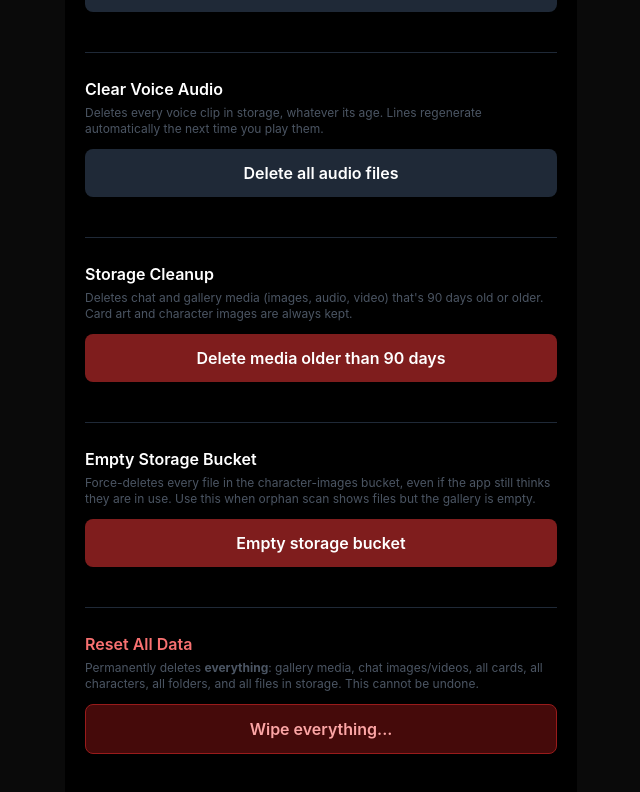
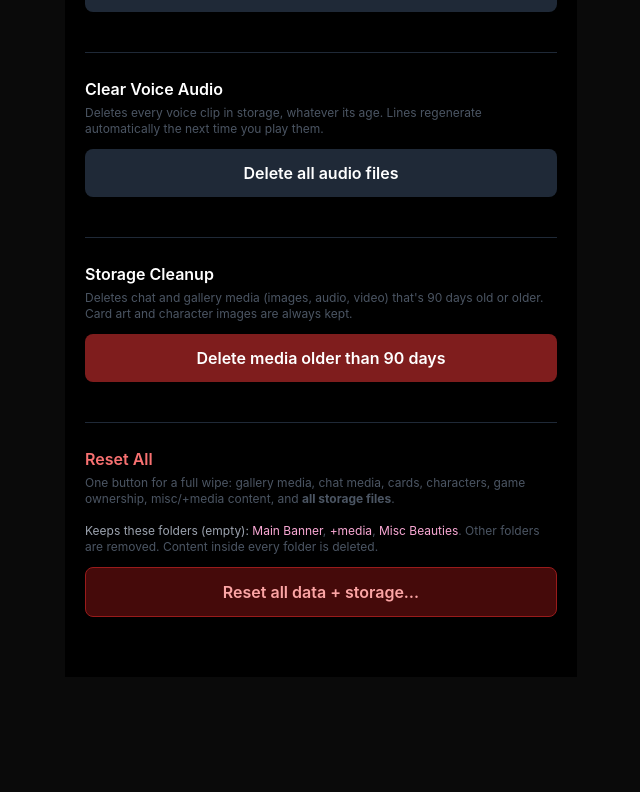
Before and after one commit to yrw2go-ui/Companion, a Next.js app: page /settings in a window 1280 px wide. Shown: the part 2559-3351 px from the top of the page, without its empty margins (319-959 px from the left). After the commit the page ends 3236 px from the top, so only its background shows below. Built offline with nearby package versions, Linux system fonts and the light colour scheme; no server answers; the database is empty.

Commit message:
Add files via upload

```diff
--- a/pages/gallery.js
+++ b/pages/gallery.js
@@ -200,6 +200,10 @@ export default function Gallery() {
   const [fetchOrphanStatus, setFetchOrphanStatus] = useState('')
   const [editPrompt, setEditPrompt] = useState('')
   const [savingPrompt, setSavingPrompt] = useState(false)
+  const [showResetModal, setShowResetModal] = useState(false)
+  const [resetConfirmText, setResetConfirmText] = useState('')
+  const [resetting, setResetting] = useState(false)
+  const [resetStatus, setResetStatus] = useState('')
 
   useEffect(() => { load() }, [])
 
@@ -211,6 +215,83 @@ export default function Gallery() {
       setEditPrompt('')
     }
   }, [selected?.key, selected?.id, selected?.prompt])
+
+  // Same combined Reset All as Settings (keeps essential folders empty)
+  const ESSENTIAL_FOLDER_NAMES = ['main banner', '+media', 'misc beauties']
+  const isEssentialFolder = (name) =>
+    ESSENTIAL_FOLDER_NAMES.includes(String(name || '').trim().toLowerCase())
+
+  const ensureEssentialFolders = async () => {
+    const wanted = [{ name: 'Main Banner' }, { name: '+media' }, { name: 'Misc Beauties' }]
+    const { data: existing } = await supabase.from('gallery_folders').select('id, name')
+    const have = new Set((existing || []).map(f => String(f.name || '').trim().toLowerCase()))
+    for (const w of wanted) {
+      if (!have.has(w.name.toLowerCase())) {
+        await supabase.from('gallery_folders').insert([{ name: w.name }])
+      }
+    }
+  }
+
+  const runResetAll = async () => {
+    if (resetting) return
+    if (resetConfirmText.trim().toUpperCase() !== 'RESET') {
+      alert('Type RESET to confirm')
+      return
+    }
+    setResetting(true)
+    setResetStatus('Clearing folder contents...')
+    try {
+      await supabase.from('folder_items').delete().neq('item_key', '__never__')
+
+      setResetStatus('Deleting gallery media...')
+      await supabase.from('gallery_media').delete().neq('id', '00000000-0000-0000-0000-000000000000')
+
+      setResetStatus('Deleting chat images/videos...')
+      await supabase.from('messages').delete().in('role', ['image', 'video'])
+
+      setResetStatus('Deleting game media & ownership...')
+      try { await supabase.from('player_cards').delete().neq('id', '00000000-0000-0000-0000-000000000000') } catch {}
+      try { await supabase.from('player_media').delete().neq('id', '00000000-0000-0000-0000-000000000000') } catch {}
+      try { await supabase.from('player_misc').delete().neq('id', '00000000-0000-0000-0000-000000000000') } catch {}
+      try { await supabase.from('character_media').delete().neq('id', '00000000-0000-0000-0000-000000000000') } catch {}
+      try { await supabase.from('misc_items').delete().neq('id', '00000000-0000-0000-0000-000000000000') } catch {}
+      try { await supabase.from('freebies').delete().neq('id', '00000000-0000-0000-0000-000000000000') } catch {}
+
+      setResetStatus('Deleting cards...')
+      await supabase.from('cards').delete().neq('id', '00000000-0000-0000-0000-000000000000')
+
+      setResetStatus('Deleting characters...')
+      await supabase.from('characters').delete().neq('id', '00000000-0000-0000-0000-000000000000')
+
+      setResetStatus('Pruning non-essential folders...')
+      const { data: allFolders } = await supabase.from('gallery_folders').select('id, name')
+      for (const f of allFolders || []) {
+        if (!isEssentialFolder(f.name)) {
+          await supabase.from('gallery_folders').delete().eq('id', f.id)
+        }
+      }
+      await ensureEssentialFolders()
+
+      setResetStatus('Wiping storage files...')
+      const storageRes = await fetch('/api/empty-storage', { method: 'POST' })
+      const storageData = await storageRes.json()
+      if (storageData.error) throw new Error('Storage wipe failed: ' + storageData.error)
+
+      setShowResetModal(false)
+      setResetConfirmText('')
+      setResetStatus('')
+      alert(
+        `Reset complete. Removed ${storageData.deleted ?? '?'} storage file(s).\n` +
+        'Kept empty folders: Main Banner, +media, Misc Beauties.'
+      )
+      setSelected(null)
+      await load()
+    } catch (err) {
+      alert('Reset failed: ' + err.message)
+      setResetStatus('')
+    }
+    setResetting(false)
+  }
 
   // Same as Settings → Import Orphaned Media (scan + import)
   const fetchOrphansIntoGallery = async () => {
@@ -2132,7 +2213,13 @@ export default function Gallery() {
           <button onClick={downloadAll} disabled={bulkBusy} className="bg-gray-800 hover:bg-gray-700 disabled:opacity-50 rounded-full px-3 py-2 text-sm font-semibold" title="Download all media">
             ⬇ All
           </button>
-          <button onClick={() => router.push('/settings')} className="bg-red-950 hover:bg-red-900 rounded-full px-3 py-2 text-sm font-semibold text-red-300" title="Reset all data in Settings">
+          <button
+            type="button"
+            onClick={() => { setShowResetModal(true); setResetConfirmText(''); setResetStatus('') }}
+            disabled={resetting}
+            className="bg-red-950 hover:bg-red-900 disabled:opacity-50 rounded-full px-3 py-2 text-sm font-semibold text-red-300"
+            title="Reset all data + storage (keeps Main Banner, +media, Misc Beauties folders)"
+          >
             🗑 Reset
           </button>
           <button onClick={() => setShowT2V(true)} className="bg-gray-800 hover:bg-gray-700 rounded-full px-3 py-2 text-sm font-semibold" title="Video from text">
@@ -2581,6 +2668,52 @@ export default function Gallery() {
             <div className="flex gap-2">
               <button onClick={() => setShowVideo(false)} className="flex-1 bg-gray-800 hover:bg-gray-700 rounded-lg py-3 font-semibold">Cancel</button>
               <button onClick={animate} className="flex-1 bg-purple-600 hover:bg-purple-700 rounded-lg py-3 font-semibold">Animate</button>
+            </div>
+          </div>
+        </div>
+      )}
+
+      {/* RESET ALL (same as Settings) */}
+      {showResetModal && (
+        <div className="fixed inset-0 bg-black/90 flex items-center justify-center p-5 z-[100]">
+          <div className="bg-gray-900 border border-red-900 rounded-2xl p-5 w-full max-w-sm">
+            <h2 className="font-bold text-lg text-red-400 mb-2">Confirm Reset All</h2>
+            <p className="text-xs text-gray-400 mb-4 leading-relaxed">
+              Permanently deletes gallery, chat media, cards, characters, ownership, misc/+media content, and all storage files.
+              <br /><br />
+              Keeps empty folders:{' '}
+              <span className="text-pink-300">Main Banner</span>,{' '}
+              <span className="text-pink-300">+media</span>,{' '}
+              <span className="text-pink-300">Misc Beauties</span>
+              <br /><br />
+              Type <span className="font-mono text-red-300">RESET</span> to confirm.
+            </p>
+            <input
+              autoFocus
+              value={resetConfirmText}
+              onChange={e => setResetConfirmText(e.target.value)}
+              onKeyDown={e => { if (e.key === 'Enter') runResetAll() }}
+              placeholder="Type RESET"
+              className="w-full bg-black border border-gray-700 rounded-lg px-3 py-2 text-sm mb-4 outline-none focus:border-red-500 font-mono"
+            />
+            {resetStatus && <p className="text-xs text-gray-500 mb-3">{resetStatus}</p>}
+            <div className="flex gap-2">
+              <button
+                type="button"
+                onClick={() => { setShowResetModal(false); setResetConfirmText('') }}
+                disabled={resetting}
+                className="flex-1 bg-gray-800 hover:bg-gray-700 disabled:opacity-50 rounded-lg py-3 font-semibold"
+              >
+                Cancel
+              </button>
+              <button
+                type="button"
+                onClick={runResetAll}
+                disabled={resetting || resetConfirmText.trim().toUpperCase() !== 'RESET'}
+                className="flex-1 bg-red-900 hover:bg-red-800 disabled:bg-gray-800 disabled:text-gray-600 rounded-lg py-3 font-semibold"
+              >
+                {resetting ? 'Resetting…' : 'Reset All'}
+              </button>
             </div>
           </div>
         </div>
--- a/pages/settings.js
+++ b/pages/settings.js
@@ -472,6 +472,27 @@ export default function Settings() {
     setPosterizing(false)
   }
 
+  // Folder names that always survive a full reset (content is cleared; folder rows stay)
+  const ESSENTIAL_FOLDER_NAMES = ['main banner', '+media', 'misc beauties']
+  const isEssentialFolder = (name) =>
+    ESSENTIAL_FOLDER_NAMES.includes(String(name || '').trim().toLowerCase())
+
+  const ensureEssentialFolders = async () => {
+    const wanted = [
+      { name: 'Main Banner' },
+      { name: '+media' },
+      { name: 'Misc Beauties' },
+    ]
+    const { data: existing } = await supabase.from('gallery_folders').select('id, name')
+    const have = new Set((existing || []).map(f => String(f.name || '').trim().toLowerCase()))
+    for (const w of wanted) {
+      if (!have.has(w.name.toLowerCase())) {
+        await supabase.from('gallery_folders').insert([{ name: w.name }])
+      }
+    }
+  }
+
+  // Combined Reset All: wipe content + storage, keep essential empty folders
   const runResetAll = async () => {
     if (resetting) return
     if (resetConfirmText.trim().toUpperCase() !== 'RESET') {
@@ -479,17 +500,28 @@ export default function Settings() {
       return
     }
     setResetting(true)
-    setResetStatus('Deleting folders...')
     setResetResult(null)
     try {
-      await supabase.from('folder_items').delete().neq('item_key', '')
-      await supabase.from('gallery_folders').delete().neq('id', '00000000-0000-0000-0000-000000000000')
+      // 1) Clear folder memberships (folders themselves stay)
+      setResetStatus('Clearing folder contents...')
+      await supabase.from('folder_items').delete().neq('item_key', '__never__')
 
+      // 2) Gallery media rows
       setResetStatus('Deleting gallery media...')
       await supabase.from('gallery_media').delete().neq('id', '00000000-0000-0000-0000-000000000000')
 
+      // 3) Chat media
       setResetStatus('Deleting chat images/videos...')
       await supabase.from('messages').delete().in('role', ['image', 'video'])
+
+      // 4) Game / card ecosystem content
+      setResetStatus('Deleting game media & ownership...')
+      try { await supabase.from('player_cards').delete().neq('id', '00000000-0000-0000-0000-000000000000') } catch {}
+      try { await supabase.from('player_media').delete().neq('id', '00000000-0000-0000-0000-000000000000') } catch {}
+      try { await supabase.from('player_misc').delete().neq('id', '00000000-0000-0000-0000-000000000000') } catch {}
+      try { await supabase.from('character_media').delete().neq('id', '00000000-0000-0000-0000-000000000000') } catch {}
+      try { await supabase.from('misc_items').delete().neq('id', '00000000-0000-0000-0000-000000000000') } catch {}
+      try { await supabase.from('freebies').delete().neq('id', '00000000-0000-0000-0000-000000000000') } catch {}
 
       setResetStatus('Deleting cards...')
       await supabase.from('cards').delete().neq('id', '00000000-0000-0000-0000-000000000000')
@@ -497,6 +529,18 @@ export default function Settings() {
       setResetStatus('Deleting characters...')
       await supabase.from('characters').delete().neq('id', '00000000-0000-0000-0000-000000000000')
 
+      // 5) Remove non-essential folders only
+      setResetStatus('Pruning non-essential folders...')
+      const { data: allFolders } = await supabase.from('gallery_folders').select('id, name')
+      for (const f of allFolders || []) {
+        if (!isEssentialFolder(f.name)) {
+          await supabase.from('gallery_folders').delete().eq('id', f.id)
+        }
+      }
+      // Ensure the three keepers exist even if they were missing
+      await ensureEssentialFolders()
+
+      // 6) Wipe storage bucket (all files)
       setResetStatus('Wiping storage files...')
       const storageRes = await fetch('/api/empty-storage', { method: 'POST' })
       const storageData = await storageRes.json()
@@ -506,28 +550,15 @@ export default function Settings() {
       setResetting(false)
       setShowResetModal(false)
       setResetConfirmText('')
-      setResetResult('All data wiped: gallery, chat media, cards, characters, folders, and storage files.')
+      setResetResult(
+        `Reset complete. Removed ${storageData.deleted ?? '?'} storage file(s). ` +
+        'Essential folders kept (empty): Main Banner, +media, Misc Beauties.'
+      )
     } catch (err) {
       setResetting(false)
       setResetStatus('')
       setResetResult('Error: ' + err.message)
     }
-  }
-
-  const emptyStorageBucket = async () => {
-    if (emptyingStorage) return
-    if (!confirm('Delete EVERY file in the character-images storage bucket (including folders)? This cannot be undone.')) return
-    setEmptyingStorage(true)
-    setEmptyStorageResult('Working (server-side)...')
-    try {
-      const res = await fetch('/api/empty-storage', { method: 'POST' })
-      const data = await res.json()
-      if (data.error) setEmptyStorageResult('Error: ' + data.error)
-      else setEmptyStorageResult(`Done. Removed ${data.deleted} file(s) (scanned ${data.scanned}).`)
-    } catch (err) {
-      setEmptyStorageResult('Error: ' + err.message)
-    }
-    setEmptyingStorage(false)
   }
 
   const clearAudio = async () => {
@@ -937,28 +968,17 @@ export default function Settings() {
         )}
       </div>
 
-      <div className="mt-10 border-t border-gray-800 pt-6">
-        <h2 className="font-semibold mb-1">Empty Storage Bucket</h2>
+      <div className="mt-10 border-t border-gray-800 pt-6 mb-10">
+        <h2 className="font-semibold mb-1 text-red-400">Reset All</h2>
         <p className="text-xs text-gray-600 mb-3">
-          Force-deletes every file in the character-images bucket, even if the app still
-          thinks they are in use. Use this when orphan scan shows files but the gallery is empty.
-        </p>
-        <button
-          onClick={emptyStorageBucket}
-          disabled={emptyingStorage}
-          className="w-full bg-red-900 hover:bg-red-800 disabled:opacity-50 rounded-lg py-3 font-semibold"
-        >
-          {emptyingStorage ? 'Emptying...' : 'Empty storage bucket'}
-        </button>
-        {emptyStorageResult && <p className="text-xs text-gray-400 mt-3">{emptyStorageResult}</p>}
-      </div>
-
-      <div className="mt-10 border-t border-gray-800 pt-6 mb-10">
-        <h2 className="font-semibold mb-1 text-red-400">Reset All Data</h2>
-        <p className="text-xs text-gray-600 mb-3">
-          Permanently deletes <strong>everything</strong>: gallery media, chat images/videos,
-          all cards, all characters, all folders, and all files in storage.
-          This cannot be undone.
+          One button for a full wipe: gallery media, chat media, cards, characters, game ownership,
+          misc/+media content, and <strong>all storage files</strong>.
+          <br /><br />
+          <span className="text-gray-400">Keeps these folders (empty):</span>{' '}
+          <span className="text-pink-300">Main Banner</span>,{' '}
+          <span className="text-pink-300">+media</span>,{' '}
+          <span className="text-pink-300">Misc Beauties</span>.
+          Other folders are removed. Content inside every folder is deleted.
         </p>
 
         <button
@@ -966,7 +986,7 @@ export default function Settings() {
           disabled={resetting}
           className="w-full bg-red-950 hover:bg-red-900 disabled:opacity-50 border border-red-800 rounded-lg py-3 font-semibold text-red-300"
         >
-          Wipe everything...
+          Reset all data + storage…
         </button>
 
         {resetResult && <p className="text-xs text-gray-400 mt-3">{resetResult}</p>}
@@ -975,15 +995,18 @@ export default function Settings() {
       {showResetModal && (
         <div className="fixed inset-0 bg-black/90 flex items-center justify-center p-5 z-50">
           <div className="bg-gray-900 border border-red-900 rounded-2xl p-5 w-full max-w-sm">
-            <h2 className="font-bold text-lg text-red-400 mb-2">Confirm Full Reset</h2>
+            <h2 className="font-bold text-lg text-red-400 mb-2">Confirm Reset All</h2>
             <p className="text-xs text-gray-400 mb-4 leading-relaxed">
-              This will permanently delete:
-              <br />• All gallery images, videos, 3D models
+              Permanently deletes:
+              <br />• All gallery images / videos
               <br />• All chat images &amp; videos
-              <br />• All cards
-              <br />• All characters
-              <br />• All folders
-              <br />• All storage files
+              <br />• All cards, characters, ownership
+              <br />• Misc Beauties &amp; +media content
+              <br />• All files in storage
+              <br /><br />
+              Keeps empty folders: <span className="text-pink-300">Main Banner</span>,{' '}
+              <span className="text-pink-300">+media</span>,{' '}
+              <span className="text-pink-300">Misc Beauties</span>
               <br /><br />
               Type <span className="font-mono text-red-300">RESET</span> to confirm.
             </p>
@@ -1009,7 +1032,7 @@ export default function Settings() {
                 disabled={resetting || resetConfirmText.trim().toUpperCase() !== 'RESET'}
                 className="flex-1 bg-red-900 hover:bg-red-800 disabled:bg-gray-800 disabled:text-gray-600 rounded-lg py-3 font-semibold"
               >
-                {resetting ? 'Wiping...' : 'Wipe All'}
+                {resetting ? 'Resetting…' : 'Reset All'}
               </button>
             </div>
           </div>
```
